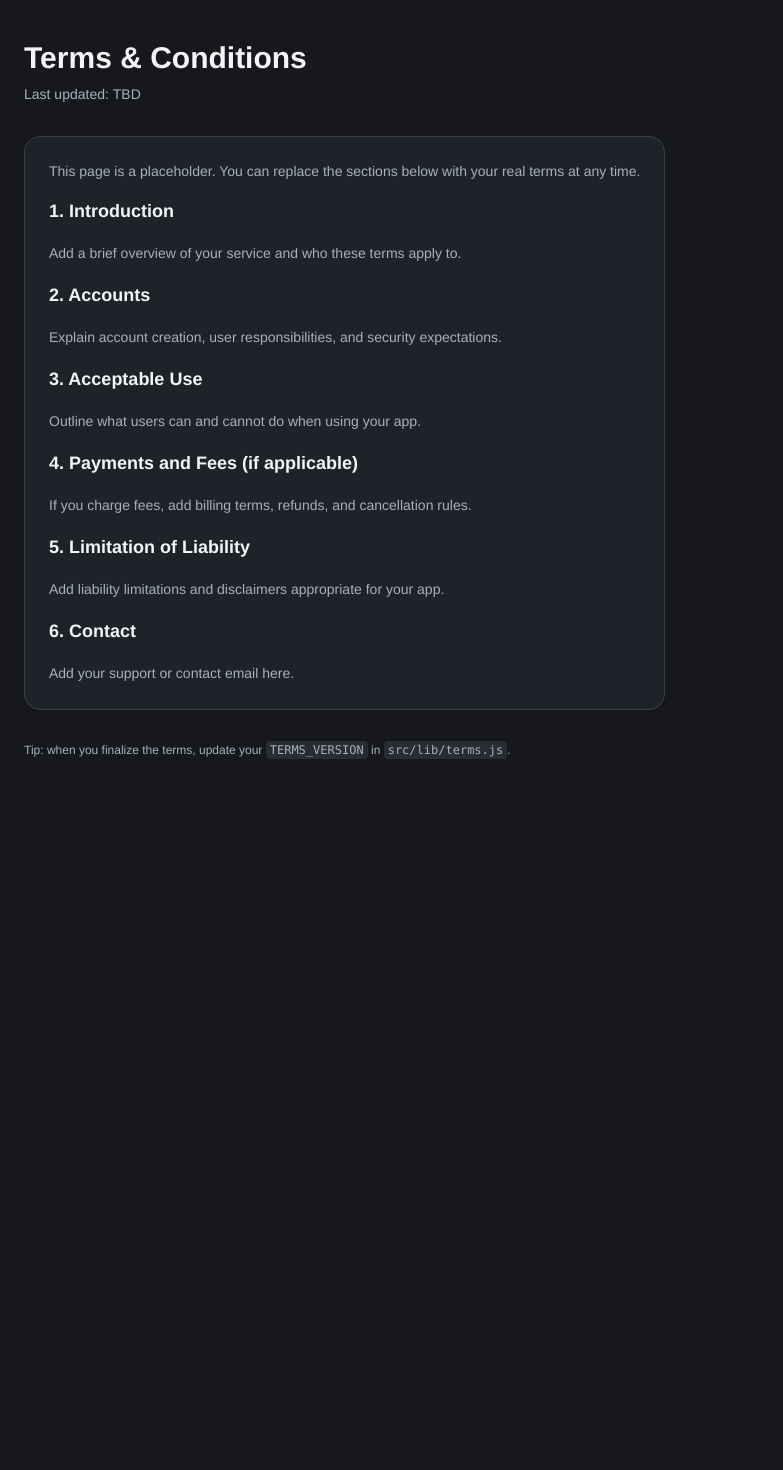
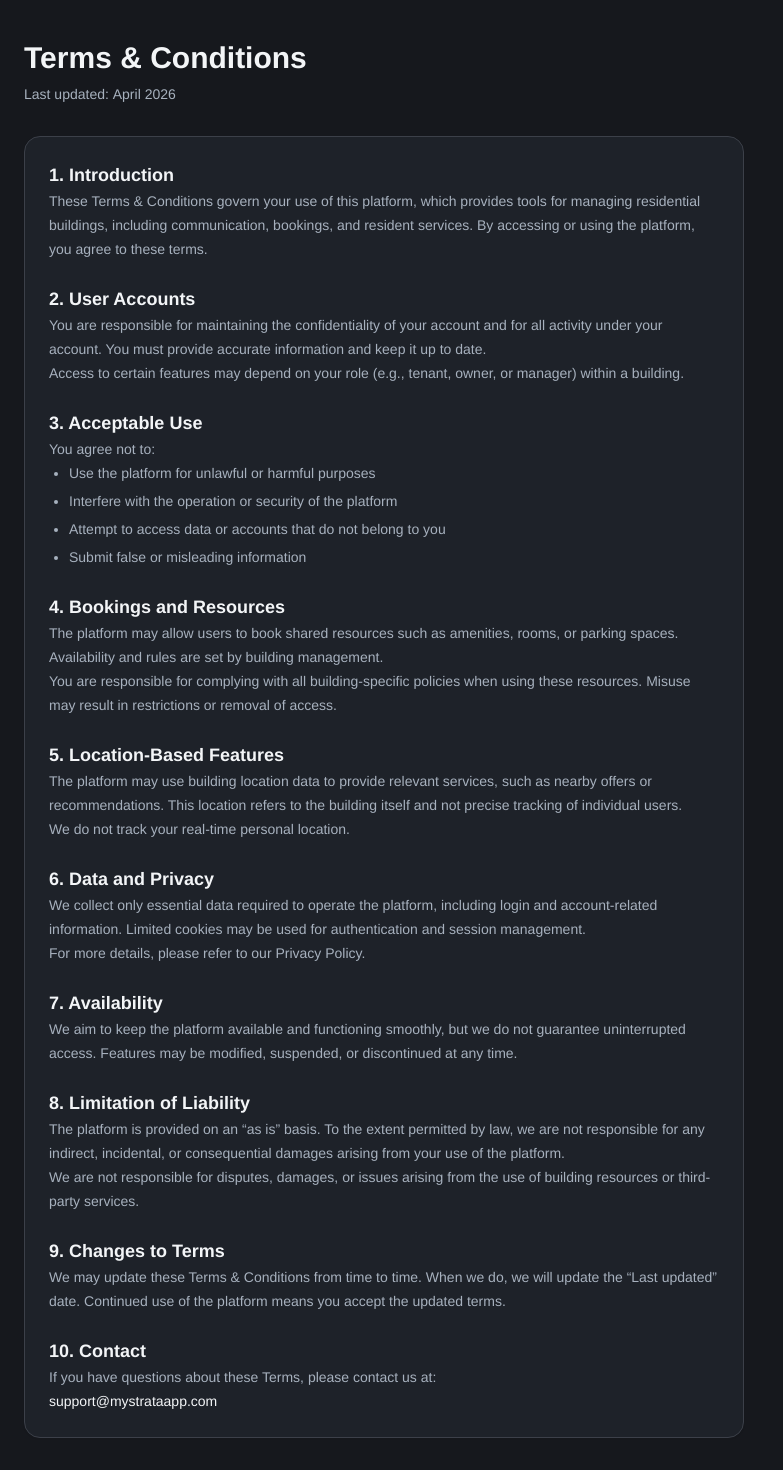
Before and after one commit to shoemant/strata-web, a Next.js app in the folder strata-frontend/: page /terms in a window 1280 px wide. Shown: the top 1470 px of the page, without its empty margins (0-783 px from the left). Before the commit the page ends 800 px from the top, so only its background shows below. Built offline with nearby package versions, Linux system fonts and the light colour scheme; no server answers; what @supabase/auth-helpers-react would draw is missing.

Commit message:
removed hardcoded items and updated logos

```diff
--- a/strata-frontend/src/app/manager/buildings/[id]/dashboard/_components/AmenitiesCard.jsx
+++ b/strata-frontend/src/app/manager/buildings/[id]/dashboard/_components/AmenitiesCard.jsx
@@ -2,39 +2,14 @@
 
 import { Card, CardHeader, CardTitle, CardContent } from '@/components/ui/card';
 import { Button } from '@/components/ui/button';
-import { Users, ArrowUpRight } from 'lucide-react';
+import { Users, ArrowUpRight, Sparkles } from 'lucide-react';
 import Link from 'next/link';
 
-export default function AmenitiesCard({ building }) {
+export default function AmenitiesCard({ building, resources = [] }) {
   const buildingHref = (sub) =>
     building ? `/manager/buildings/${building.id}/${sub}` : '#';
 
-  const hardcodedResources = [
-    {
-      id: 'elevator',
-      name: 'Elevator',
-      img: '/images/tiles_bg/elevator.JPG',
-      href: buildingHref('resources'),
-    },
-    {
-      id: 'gym',
-      name: 'Gym',
-      img: '/images/tiles_bg/gym.jpg',
-      href: buildingHref('resources'),
-    },
-    {
-      id: 'meetingroom',
-      name: 'Meeting Room 1',
-      img: '/images/tiles_bg/meetingroom.jpg',
-      href: buildingHref('resources'),
-    },
-    {
-      id: 'parking',
-      name: 'Parking',
-      img: '/images/tiles_bg/parking.JPG',
-      href: buildingHref('resources'),
-    },
-  ];
+  const hasResources = resources.length > 0;
 
   return (
     <Card className="border-border/50 bg-card/50 backdrop-blur-sm">
@@ -45,20 +20,22 @@ export default function AmenitiesCard({ building }) {
             <CardTitle className="text-xl">Bookings</CardTitle>
           </Link>
         </div>
+
         <Link href={buildingHref('resources')}>
-          <Button variant="ghost" size="sm">
+          <Button variant="ghost" size="sm" disabled={!hasResources}>
             View all <ArrowUpRight className="h-4 w-4 ml-1" />
           </Button>
         </Link>
       </CardHeader>
 
       <CardContent className="relative space-y-4">
-        {/* Horizontal scroll carousel */}
+        {hasResources ? (
+          // ✅ Carousel when data exists
           <div className="flex space-x-4 overflow-x-auto snap-x snap-mandatory scrollbar-hide pb-2">
-          {hardcodedResources.map((r) => (
+            {resources.map((r) => (
               <Link
                 key={r.id}
-              href={r.href}
+                href={r.href || buildingHref('resources')}
                 className="relative min-w-[260px] h-44 rounded-xl bg-cover bg-center snap-start flex-shrink-0 overflow-hidden group shadow-md transition-transform duration-200 hover:scale-[1.03]"
                 style={{ backgroundImage: `url(${r.img})` }}
               >
@@ -72,6 +49,23 @@ export default function AmenitiesCard({ building }) {
               </Link>
             ))}
           </div>
+        ) : (
+          // 👇 Aesthetic Empty State
+          <div className="flex flex-col items-center justify-center text-center py-10 px-4 border border-dashed border-border rounded-xl bg-muted/30">
+            <div className="p-3 rounded-full bg-primary/10 mb-3">
+              <Sparkles className="h-5 w-5 text-primary" />
+            </div>
+            <p className="font-medium text-foreground">No amenities yet</p>
+            <p className="text-sm text-muted-foreground max-w-xs mt-1">
+              Add shared resources like gyms, rooms, or parking to enable
+              bookings.
+            </p>
+
+            <Link href={buildingHref('resources')} className="mt-4">
+              <Button size="sm">Add first resource</Button>
+            </Link>
+          </div>
+        )}
       </CardContent>
     </Card>
   );
--- a/strata-frontend/src/app/terms/page.js
+++ b/strata-frontend/src/app/terms/page.js
@@ -9,62 +9,144 @@ export default function TermsPage() {
         <header className="space-y-2">
           <h1 className="text-3xl font-bold">Terms & Conditions</h1>
           <p className="text-sm text-muted-foreground">
-            Last updated: <span className="font-medium">TBD</span>
+            Last updated: <span className="font-medium">April 2026</span>
           </p>
         </header>
 
-        <section className="rounded-2xl border bg-card p-6 shadow-sm space-y-4">
-          <p className="text-sm text-muted-foreground">
-            This page is a placeholder. You can replace the sections below with
-            your real terms at any time.
-          </p>
+        <section className="rounded-2xl border bg-card p-6 shadow-sm space-y-6 text-sm leading-6 text-muted-foreground">
+          <div>
+            <h2 className="text-lg font-semibold text-foreground">
+              1. Introduction
+            </h2>
+            <p>
+              These Terms & Conditions govern your use of this platform, which
+              provides tools for managing residential buildings, including
+              communication, bookings, and resident services. By accessing or
+              using the platform, you agree to these terms.
+            </p>
+          </div>
 
-          <div className="space-y-4 text-sm leading-6">
-            <h2 className="text-lg font-semibold">1. Introduction</h2>
-            <p className="text-muted-foreground">
-              Add a brief overview of your service and who these terms apply to.
+          <div>
+            <h2 className="text-lg font-semibold text-foreground">
+              2. User Accounts
+            </h2>
+            <p>
+              You are responsible for maintaining the confidentiality of your
+              account and for all activity under your account. You must provide
+              accurate information and keep it up to date.
             </p>
+            <p>
+              Access to certain features may depend on your role (e.g., tenant,
+              owner, or manager) within a building.
+            </p>
+          </div>
 
-            <h2 className="text-lg font-semibold">2. Accounts</h2>
-            <p className="text-muted-foreground">
-              Explain account creation, user responsibilities, and security
-              expectations.
+          <div>
+            <h2 className="text-lg font-semibold text-foreground">
+              3. Acceptable Use
+            </h2>
+            <p>You agree not to:</p>
+            <ul className="list-disc pl-5 space-y-1">
+              <li>Use the platform for unlawful or harmful purposes</li>
+              <li>Interfere with the operation or security of the platform</li>
+              <li>
+                Attempt to access data or accounts that do not belong to you
+              </li>
+              <li>Submit false or misleading information</li>
+            </ul>
+          </div>
+
+          <div>
+            <h2 className="text-lg font-semibold text-foreground">
+              4. Bookings and Resources
+            </h2>
+            <p>
+              The platform may allow users to book shared resources such as
+              amenities, rooms, or parking spaces. Availability and rules are
+              set by building management.
             </p>
+            <p>
+              You are responsible for complying with all building-specific
+              policies when using these resources. Misuse may result in
+              restrictions or removal of access.
+            </p>
+          </div>
 
-            <h2 className="text-lg font-semibold">3. Acceptable Use</h2>
-            <p className="text-muted-foreground">
-              Outline what users can and cannot do when using your app.
+          <div>
+            <h2 className="text-lg font-semibold text-foreground">
+              5. Location-Based Features
+            </h2>
+            <p>
+              The platform may use building location data to provide relevant
+              services, such as nearby offers or recommendations. This location
+              refers to the building itself and not precise tracking of
+              individual users.
             </p>
+            <p>We do not track your real-time personal location.</p>
+          </div>
 
-            <h2 className="text-lg font-semibold">
-              4. Payments and Fees (if applicable)
+          <div>
+            <h2 className="text-lg font-semibold text-foreground">
+              6. Data and Privacy
             </h2>
-            <p className="text-muted-foreground">
-              If you charge fees, add billing terms, refunds, and cancellation
-              rules.
+            <p>
+              We collect only essential data required to operate the platform,
+              including login and account-related information. Limited cookies
+              may be used for authentication and session management.
             </p>
+            <p>For more details, please refer to our Privacy Policy.</p>
+          </div>
 
-            <h2 className="text-lg font-semibold">
-              5. Limitation of Liability
+          <div>
+            <h2 className="text-lg font-semibold text-foreground">
+              7. Availability
             </h2>
-            <p className="text-muted-foreground">
-              Add liability limitations and disclaimers appropriate for your
-              app.
+            <p>
+              We aim to keep the platform available and functioning smoothly,
+              but we do not guarantee uninterrupted access. Features may be
+              modified, suspended, or discontinued at any time.
             </p>
+          </div>
 
-            <h2 className="text-lg font-semibold">6. Contact</h2>
-            <p className="text-muted-foreground">
-              Add your support or contact email here.
+          <div>
+            <h2 className="text-lg font-semibold text-foreground">
+              8. Limitation of Liability
+            </h2>
+            <p>
+              The platform is provided on an “as is” basis. To the extent
+              permitted by law, we are not responsible for any indirect,
+              incidental, or consequential damages arising from your use of the
+              platform.
+            </p>
+            <p>
+              We are not responsible for disputes, damages, or issues arising
+              from the use of building resources or third-party services.
+            </p>
+          </div>
+
+          <div>
+            <h2 className="text-lg font-semibold text-foreground">
+              9. Changes to Terms
+            </h2>
+            <p>
+              We may update these Terms & Conditions from time to time. When we
+              do, we will update the “Last updated” date. Continued use of the
+              platform means you accept the updated terms.
+            </p>
+          </div>
+
+          <div>
+            <h2 className="text-lg font-semibold text-foreground">
+              10. Contact
+            </h2>
+            <p>
+              If you have questions about these Terms, please contact us at:
+            </p>
+            <p className="font-medium text-foreground">
+              support@mystrataapp.com
             </p>
           </div>
         </section>
-
-        <footer className="text-xs text-muted-foreground">
-          Tip: when you finalize the terms, update your{' '}
-          <code className="px-1 py-0.5 rounded bg-muted">TERMS_VERSION</code> in{' '}
-          <code className="px-1 py-0.5 rounded bg-muted">src/lib/terms.js</code>
-          .
-        </footer>
       </div>
     </div>
   );
```
Also changed, not shown: strata-frontend/src/app/manager/buildings/[id]/dashboard/_components/RewardsCard.jsx (+36 -24 lines), strata-frontend/src/components/NavBar.jsx (+38 -31 lines), strata-frontend/public/images/logo-dark-small.png (added), strata-frontend/public/images/logo-dark.png (added). Lines whose indentation alone changed are shown as unchanged.
